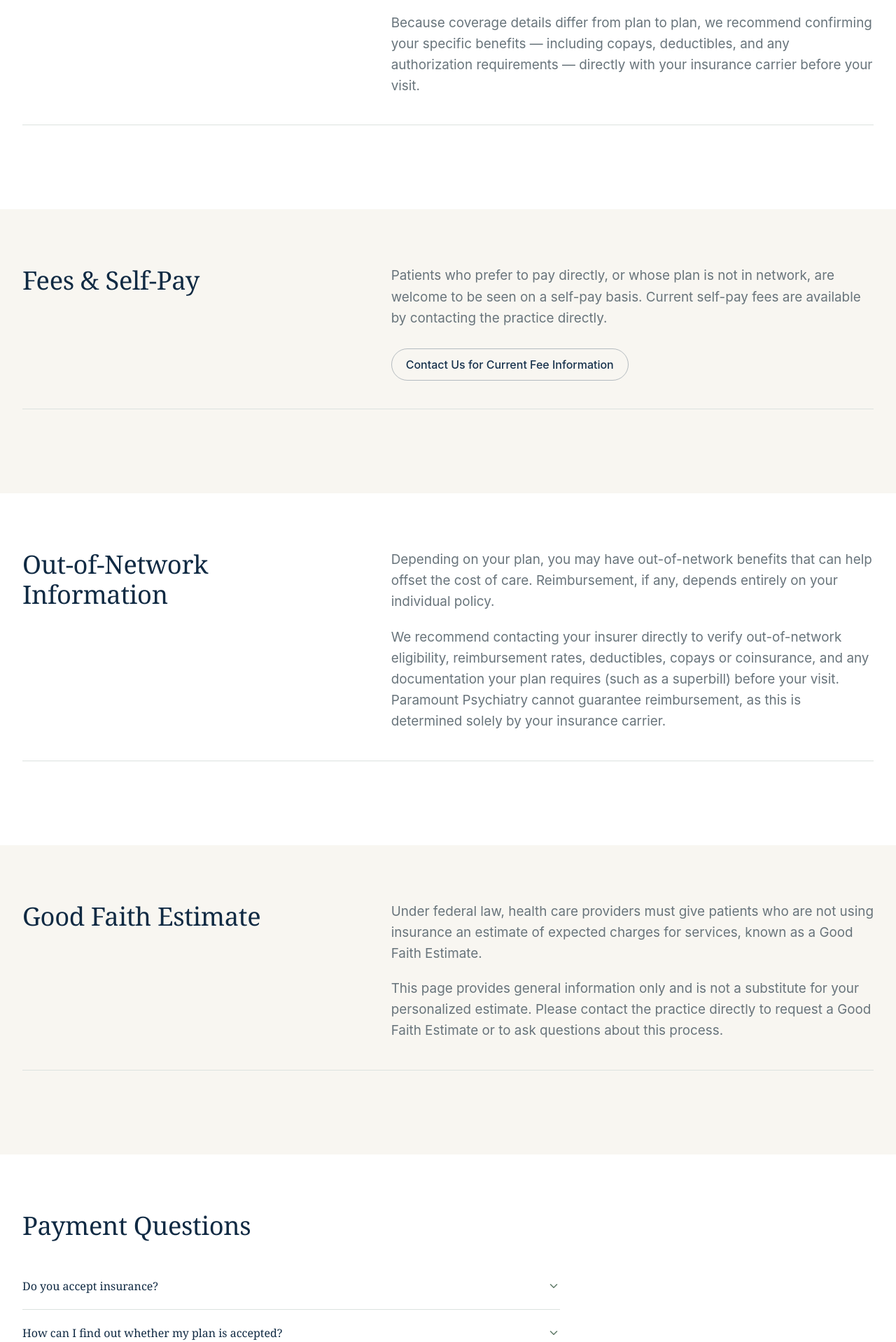
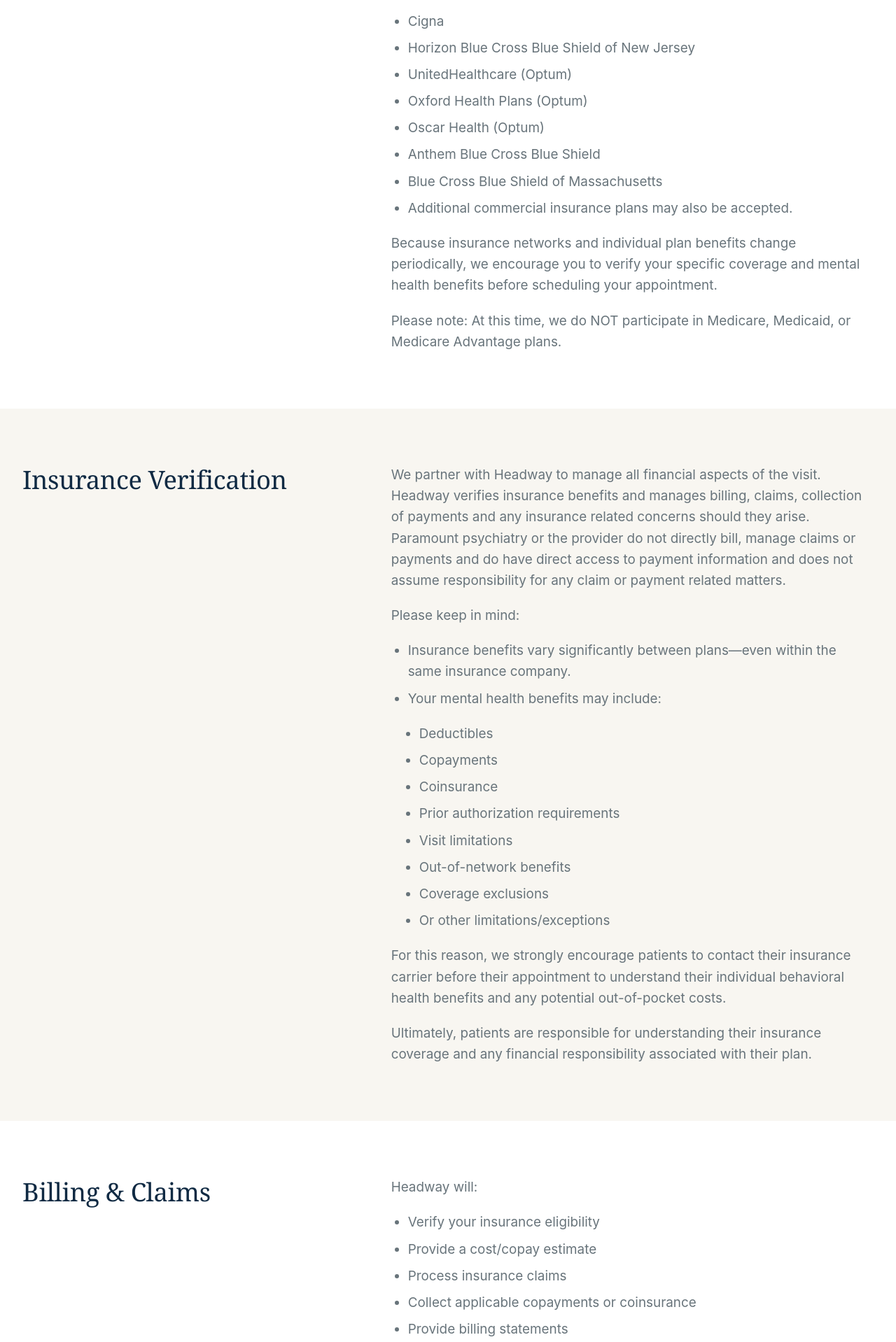
Before and after one commit to Shubham-code05/Paramount-Psychiatry, a React (Vite) app in the folder client/: page /insurance-fees in a window 1280 px wide. Shown: the part 862-2780 px from the top of the page at 70% size. Built offline with nearby package versions, Linux system fonts and the light colour scheme.

Commit message:
update website pages

```diff
--- a/client/src/data/insuranceFees.js
+++ b/client/src/data/insuranceFees.js
@@ -1,80 +1,90 @@
-// Insurance & Fees — content data (Phase 6).
-// No invented insurer names, fees, reimbursement amounts, or legal claims.
-// Where exact figures aren't supplied, copy points patients to contact the
-// practice directly rather than guessing.
-
-import site from './site';
-
 export const insuranceFeesSeo = {
   title: 'Insurance & Fees | Paramount Psychiatry',
   description:
-    'Clear information about insurance, out-of-network benefits, self-pay fees, and the Good Faith Estimate at Paramount Psychiatry.',
+    'Insurance and fee information for psychiatric care at Paramount Psychiatry.',
 };
 
 export const insuranceFeesHero = {
-  eyebrow: 'Insurance & Fees',
-  title: 'Clear information about coverage and costs.',
-  intro:
-    'Understanding your coverage and costs is an important part of preparing for care. This page explains, in plain terms, how insurance, self-pay, and out-of-network benefits generally work at Paramount Psychiatry.',
+  title: 'Insurance & Fees',
 };
 
-export const insuranceSection = {
-  heading: 'Insurance',
+export const insuranceFeesSections = [
+  {
+    heading: 'Insurance Plans Accepted',
     paragraphs: [
-    'Insurance coverage for psychiatric care varies by plan, employer, and individual policy. Paramount Psychiatry works with Headway to help make insurance-based appointments more straightforward — when you request an appointment through Headway, you can see which plans are currently accepted before booking.',
-    'Because coverage details differ from plan to plan, we recommend confirming your specific benefits — including copays, deductibles, and any authorization requirements — directly with your insurance carrier before your visit.',
+      'At Paramount Psychiatry, mental health care provided through insurance as well as self-pay.',
+      'We are in-network with many major commercial insurance plans, including:',
     ],
-};
-
-export const feesSection = {
-  heading: 'Fees & Self-Pay',
-  paragraphs: [
-    'Patients who prefer to pay directly, or whose plan is not in network, are welcome to be seen on a self-pay basis. Current self-pay fees are available by contacting the practice directly.',
+    bullets: [
+      'Aetna',
+      'Cigna',
+      'Horizon Blue Cross Blue Shield of New Jersey',
+      'UnitedHealthcare (Optum)',
+      'Oxford Health Plans (Optum)',
+      'Oscar Health (Optum)',
+      'Anthem Blue Cross Blue Shield',
+      'Blue Cross Blue Shield of Massachusetts',
+      'Additional commercial insurance plans may also be accepted.',
     ],
-  cta: { label: 'Contact Us for Current Fee Information', to: '/contact' },
-};
-
-export const outOfNetworkSection = {
-  heading: 'Out-of-Network Information',
-  paragraphs: [
-    'Depending on your plan, you may have out-of-network benefits that can help offset the cost of care. Reimbursement, if any, depends entirely on your individual policy.',
-    'We recommend contacting your insurer directly to verify out-of-network eligibility, reimbursement rates, deductibles, copays or coinsurance, and any documentation your plan requires (such as a superbill) before your visit. Paramount Psychiatry cannot guarantee reimbursement, as this is determined solely by your insurance carrier.',
+    closingParagraphs: [
+      'Because insurance networks and individual plan benefits change periodically, we encourage you to verify your specific coverage and mental health benefits before scheduling your appointment.',
+      'Please note: At this time, we do NOT participate in Medicare, Medicaid, or Medicare Advantage plans.',
     ],
-};
-
-export const goodFaithEstimateSection = {
-  heading: 'Good Faith Estimate',
-  paragraphs: [
-    'Under federal law, health care providers must give patients who are not using insurance an estimate of expected charges for services, known as a Good Faith Estimate.',
-    'This page provides general information only and is not a substitute for your personalized estimate. Please contact the practice directly to request a Good Faith Estimate or to ask questions about this process.',
-  ],
-};
-
-export const paymentFaqs = {
-  heading: 'Payment Questions',
-  items: [
-    {
-      question: 'Do you accept insurance?',
-      answer:
-        'Insurance acceptance depends on your specific plan. Appointments booked through Headway will show which plans are currently accepted.',
   },
   {
-      question: 'How can I find out whether my plan is accepted?',
-      answer:
-        'The clearest way is to check available plans when requesting an appointment through Headway, or to contact the practice directly with your insurance details.',
+    heading: 'Insurance Verification',
+    paragraphs: [
+      'We partner with Headway to manage all financial aspects of the visit. Headway verifies insurance benefits and manages billing, claims, collection of payments and any insurance related concerns should they arise. Paramount psychiatry or the provider do not directly bill, manage claims or payments and do have direct access to payment information and does not assume responsibility for any claim or payment related matters.',
+      'Please keep in mind:',
+    ],
+    bullets: [
+      'Insurance benefits vary significantly between plans—even within the same insurance company.',
+      'Your mental health benefits may include:',
+    ],
+    nestedBullets: [
+      'Deductibles',
+      'Copayments',
+      'Coinsurance',
+      'Prior authorization requirements',
+      'Visit limitations',
+      'Out-of-network benefits',
+      'Coverage exclusions',
+      'Or other limitations/exceptions',
+    ],
+    closingParagraphs: [
+      'For this reason, we strongly encourage patients to contact their insurance carrier before their appointment to understand their individual behavioral health benefits and any potential out-of-pocket costs.',
+      'Ultimately, patients are responsible for understanding their insurance coverage and any financial responsibility associated with their plan.',
+    ],
   },
   {
-      question: 'What if I have out-of-network benefits?',
-      answer:
-        'You may be able to use out-of-network benefits depending on your plan. We recommend verifying eligibility, reimbursement, and any required documentation with your insurer before your visit.',
+    heading: 'Billing & Claims',
+    paragraphs: ['Headway will:'],
+    bullets: [
+      'Verify your insurance eligibility',
+      'Provide a cost/copay estimate',
+      'Process insurance claims',
+      'Collect applicable copayments or coinsurance',
+      'Provide billing statements',
+      'Process self-pay payments when applicable',
+      'This partnership allows our practice to focus on delivering exceptional psychiatric care while ensuring a streamlined billing experience for our patients.',
+      'Please note that insurance verification is an ESTIMATE of benefits and is not a guarantee of payment by your insurance carrier. This may be subject to adjustment based on your insurance coverage once the claim has been processed',
+      'The practice/provider do not bill or collect payments directly from patients',
+    ],
   },
   {
-      question: 'How do self-pay appointments work?',
-      answer: 'Self-pay is available for patients who prefer to pay directly. Contact the practice for current fee information.',
+    heading: 'Self-Pay Fees',
+    paragraphs: [
+      'Patients who do not have insurance coverage or prefer not to use their insurance are welcome to schedule appointments using our transparent self-pay rates.',
+      'Service | Fee',
+    ],
+    bullets: [
+      'Initial Comprehensive Psychiatric Evaluation (60 minutes) | $410',
+      'Follow-Up Medication Management (30 minutes) | $210',
+      'Extended Follow-Up Visit (45 minutes) | $310',
+    ],
+    closingParagraphs: [
+      'Payment is due at the time of service and is collected via Headway.',
+      'Please note that we cannot accept patients with Medicaid/Medicare as self pay patients at this time.',
+    ],
   },
-    {
-      question: 'Who should I contact about billing questions?',
-      answer: `For billing questions, please contact the practice directly at ${site.phone} or ${site.email}.`,
-    },
-  ],
-};
+];
--- a/client/src/pages/InsuranceFeesPage.jsx
+++ b/client/src/pages/InsuranceFeesPage.jsx
@@ -1,60 +1,51 @@
-import { motion, useReducedMotion } from 'framer-motion';
 import Section from '../components/ui/Section';
-import SectionHeading from '../components/ui/SectionHeading';
 import PageHero from '../components/shared/PageHero';
-import FAQAccordion from '../components/shared/FAQAccordion';
-import Button from '../components/ui/Button';
-import FinalCta from '../components/shared/FinalCta';
 import { usePageMeta } from '../hooks/usePageMeta';
-import { fadeUp } from '../lib/motion';
-import {
-  insuranceFeesSeo,
-  insuranceFeesHero,
-  insuranceSection,
-  feesSection,
-  outOfNetworkSection,
-  goodFaithEstimateSection,
-  paymentFaqs,
-} from '../data/insuranceFees';
+import { insuranceFeesSeo, insuranceFeesHero, insuranceFeesSections } from '../data/insuranceFees';
 
-// Two-column layout matching <WhyParamount />'s "Why Paramount Psychiatry?"
-// pattern: heading in a lg:col-span-5 left column, copy (and an optional
-// cta button) in a lg:col-span-7 right column, with the same bottom
-// divider treatment.
-function TwoColumnSection({ heading, paragraphs, background = 'white', cta }) {
-  const shouldReduceMotion = useReducedMotion();
+function InfoSection({ section, index }) {
+  const isIvory = index % 2 === 1;
 
   return (
-    <Section spacing="md" background={background}>
-      <motion.div
-        initial={shouldReduceMotion ? false : 'hidden'}
-        whileInView="visible"
-        viewport={{ once: true, margin: '-100px' }}
-        variants={fadeUp}
-        className="flex flex-col gap-10"
-      >
-        <div className="grid grid-cols-1 gap-10 lg:grid-cols-12 lg:gap-12">
-          <div className="lg:col-span-5">
-            <h2 className="text-h2">{heading}</h2>
-          </div>
-          <div className="lg:col-span-7 flex flex-col gap-5">
-            {paragraphs.map((paragraph, index) => (
-              <p key={index} className="text-body-lg text-muted">
+    <Section spacing="md" background={isIvory ? 'ivory' : 'white'}>
+      <div className="grid grid-cols-1 gap-10 lg:grid-cols-12 lg:gap-12">
+        <div className="lg:col-span-5">
+          <h2 className="text-h2">{section.heading}</h2>
+        </div>
+
+        <div className="lg:col-span-7">
+          <div className="flex flex-col gap-5">
+            {section.paragraphs.map((paragraph, paragraphIndex) => (
+              <p key={`${section.heading}-p-${paragraphIndex}`} className="text-body-lg text-muted">
                 {paragraph}
               </p>
             ))}
-            {cta && (
-              <div className="pt-2">
-                <Button to={cta.to} variant="outline">
-                  {cta.label}
-                </Button>
-              </div>
+
+            {section.bullets && (
+              <ul className="list-disc space-y-2 pl-6 text-body-lg text-muted">
+                {section.bullets.map((item, bulletIndex) => (
+                  <li key={`${section.heading}-bullet-${bulletIndex}`}>{item}</li>
+                ))}
+              </ul>
             )}
+
+            {section.nestedBullets && (
+              <ul className="list-disc space-y-2 pl-10 text-body-lg text-muted">
+                {section.nestedBullets.map((item, nestedIndex) => (
+                  <li key={`${section.heading}-nested-${nestedIndex}`}>{item}</li>
+                ))}
+              </ul>
+            )}
+
+            {section.closingParagraphs &&
+              section.closingParagraphs.map((paragraph, paragraphIndex) => (
+                <p key={`${section.heading}-closing-${paragraphIndex}`} className="text-body-lg text-muted">
+                  {paragraph}
+                </p>
+              ))}
           </div>
         </div>
-
-        <div className="border-t border-border pt-10" aria-hidden="true" />
-      </motion.div>
+      </div>
     </Section>
   );
 }
@@ -66,24 +57,13 @@
     <>
       <PageHero
         title={insuranceFeesHero.title}
-        intro={insuranceFeesHero.intro}
         crumbs={[{ label: 'Home', path: '/' }, { label: 'Insurance & Fees' }]}
         sketch="/images/sketch/clearinformationinsurance.png"
       />
 
-      <TwoColumnSection heading={insuranceSection.heading} paragraphs={insuranceSection.paragraphs} />
-      <TwoColumnSection heading={feesSection.heading} paragraphs={feesSection.paragraphs} background="ivory" cta={feesSection.cta} />
-      <TwoColumnSection heading={outOfNetworkSection.heading} paragraphs={outOfNetworkSection.paragraphs} background="white" />
-      <TwoColumnSection heading={goodFaithEstimateSection.heading} paragraphs={goodFaithEstimateSection.paragraphs} background="ivory" />
-
-      <Section spacing="md" background="white">
-        <div className="flex flex-col gap-8 max-w-3xl">
-          <SectionHeading title={paymentFaqs.heading} maxWidth="max-w-2xl" />
-          <FAQAccordion idPrefix="insurance" categories={[{ items: paymentFaqs.items }]} />
-        </div>
-      </Section>
-
-      <FinalCta />
+      {insuranceFeesSections.map((section, index) => (
+        <InfoSection key={section.heading} section={section} index={index} />
+      ))}
     </>
   );
 }
```
Lines whose indentation alone changed are shown as unchanged.
